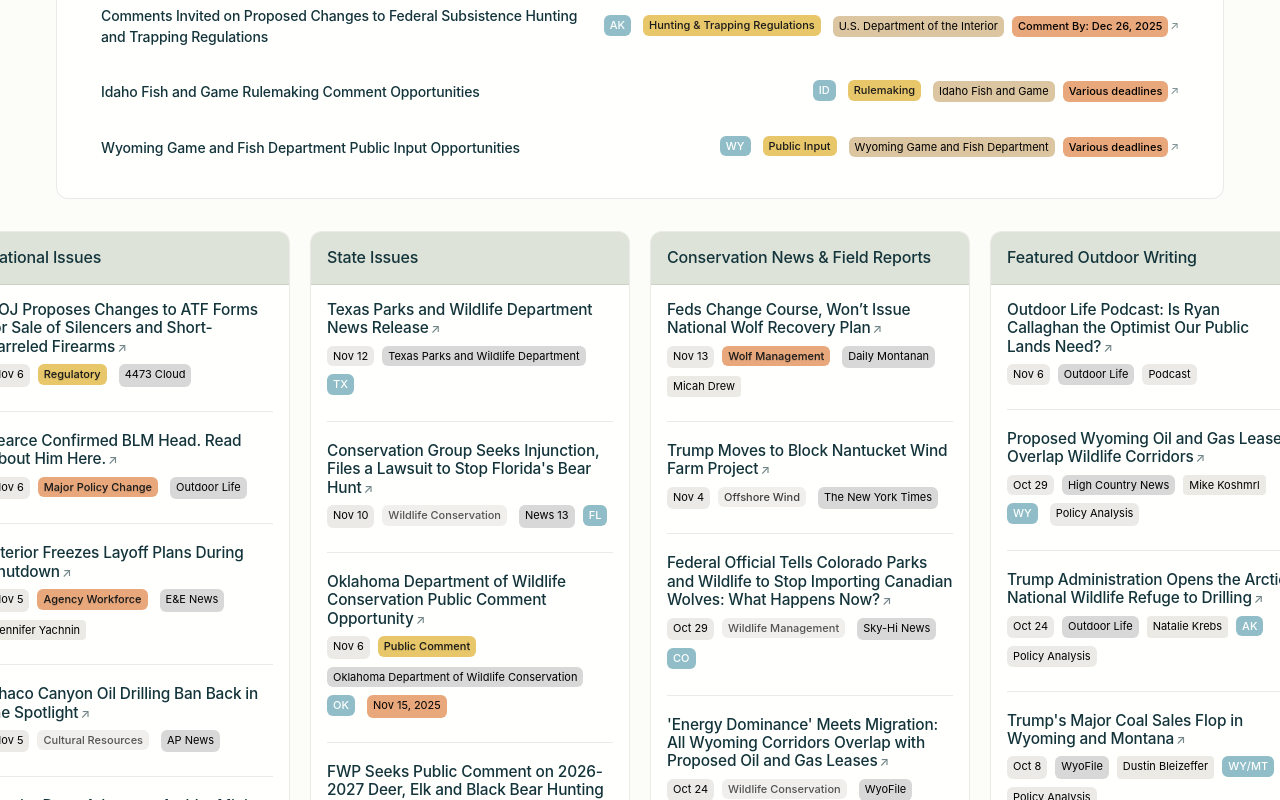
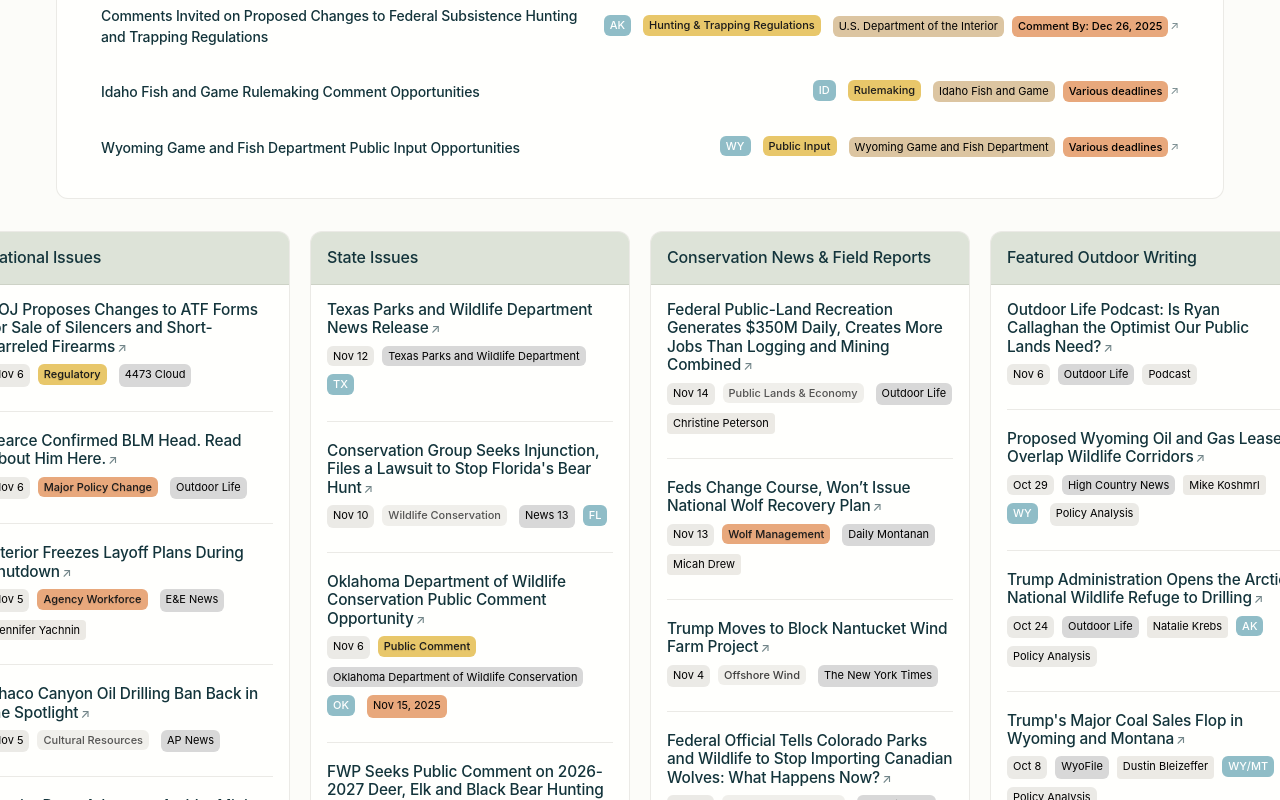
Before and after one commit to thepubtrust/ThePublicTrustPortal, a plain HTML site: page index.html in a window 1280 px wide. Shown: the part 578-1378 px from the top of the page. Drawn offline with Linux system fonts and the light colour scheme.

Commit message:
add Outdoor Life public-lands value story to conservation news

```diff
--- a/index.html
+++ b/index.html
@@ -503,6 +503,16 @@
                     <div class="news-items">
 
                         <article class="news-item">
+                            <h4><a href="https://www.outdoorlife.com/conservation/report-value-federal-public-lands/" target="_blank" rel="noopener">Federal Public-Land Recreation Generates $350M Daily, Creates More Jobs Than Logging and Mining Combined</a></h4>
+                            <div class="item-meta">
+                                <span class="date">Nov 14</span>
+                                <span class="tag-conservation">Public Lands &amp; Economy</span>
+                                <span class="publication">Outdoor Life</span>
+                                <span class="author">Christine Peterson</span>
+                            </div>
+                        </article>
+
+                        <article class="news-item">
                             <h4><a href="https://dailymontanan.com/2025/11/13/feds-change-course-wont-issue-national-wolf-recovery-plan/" target="_blank" rel="noopener">Feds Change Course, Won’t Issue National Wolf Recovery Plan</a></h4>
                             <div class="item-meta">
                                 <span class="date">Nov 13</span>
```
